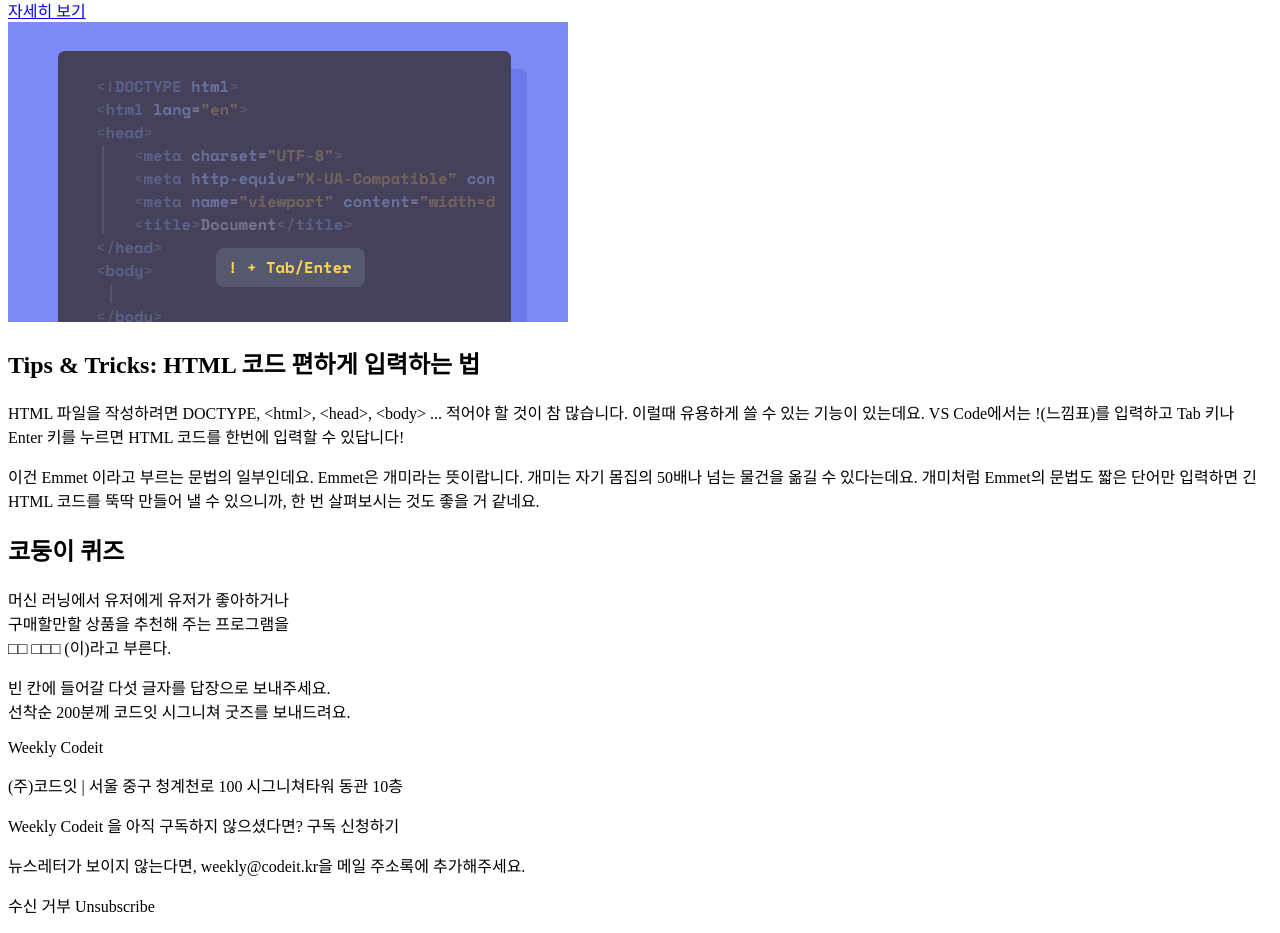
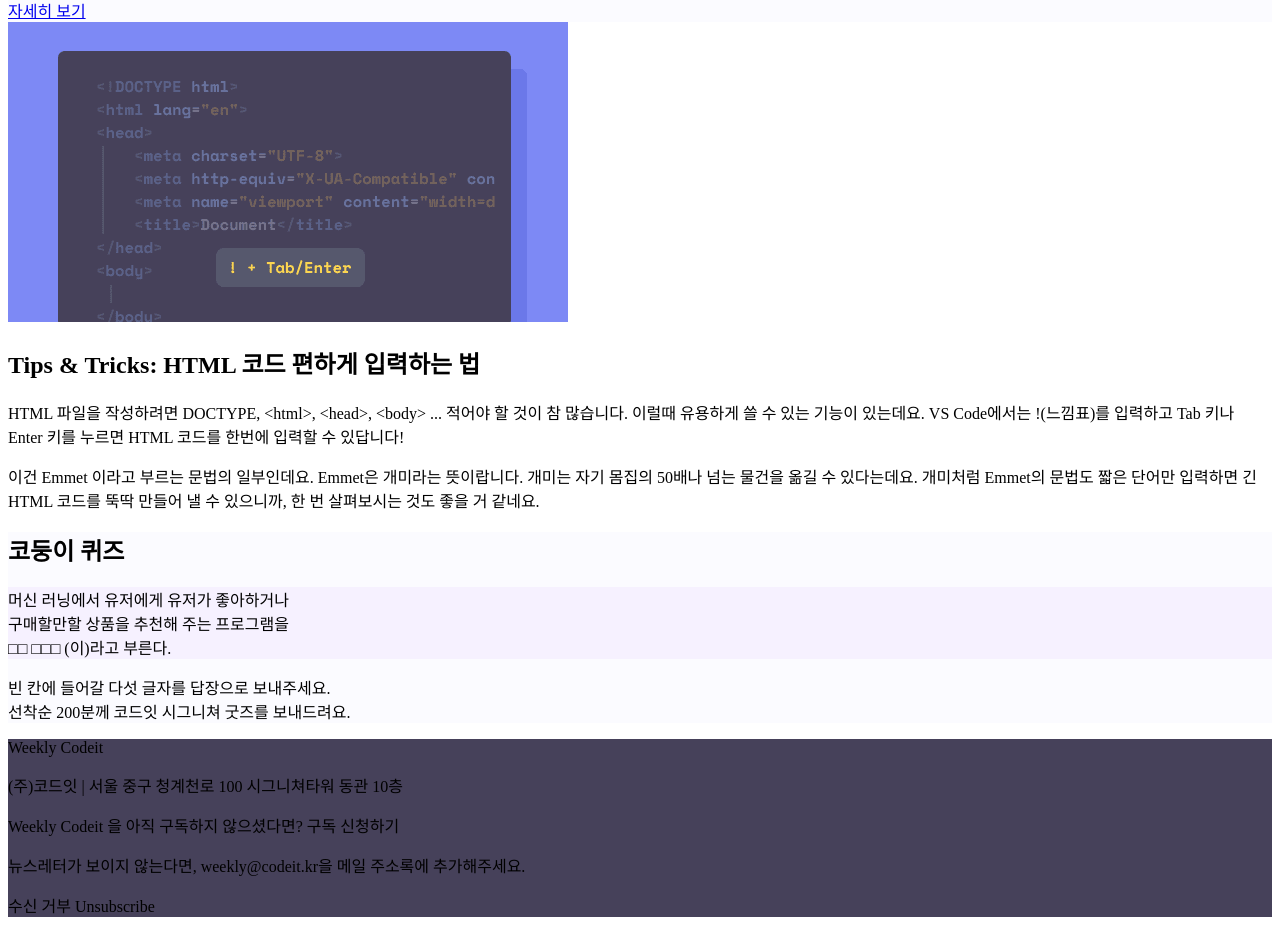
Before and after one commit to songchanho97/WebStudy, a plain HTML site: page index.html in a window 1280 px wide. Shown: the part 1088-2021 px from the top of the page. Drawn offline with Linux system fonts and the light colour scheme.

Commit message:
backgroundcolor

```diff
--- a/index.html
+++ b/index.html
@@ -5,7 +5,7 @@
     <meta charset="utf-8">
   </head>
   <body>
-    <div>
+    <div style="background-color: #7542e0">
         <h1>Weekly <span>Codeit</span></h1>
         <p>금요일에 만나는 코딩 한 스푼</p>
     </div>
@@ -25,7 +25,7 @@
           자세히 보기
         </a>
     </div>
-   <div>
+   <div style="background-color: #fbfbff;">
     <img src="thumbnail-machine-learning.png">
     <h2>머신 러닝을 통한 추천 시스템 (내용 기반, 협업 필터링)</h2>
     <p>
@@ -59,9 +59,9 @@
         수 있으니까, 한 번 살펴보시는 것도 좋을 거 같네요.
         </p>
     </div>
-    <div>
+    <div style="background-color: #fbfbff;">
         <h2>코둥이 퀴즈</h2>
-        <p>
+        <p style="background-color: #f6f1ff;">
           머신 러닝에서 유저에게 유저가 좋아하거나<br>
           구매할만할 상품을 추천해 주는 프로그램을<br>
           □□ □□□ (이)라고 부른다.
@@ -71,7 +71,7 @@
           선착순 200분께 코드잇 시그니쳐 굿즈를 보내드려요.
         </p>
     </div>
-   <div>
+   <div style="background-color: #46415a;">
     <p>Weekly Codeit</p>
     <p>(주)코드잇 | 서울 중구 청계천로 100 시그니쳐타워 동관 10층</p>
     <p>Weekly Codeit 을 아직 구독하지 않으셨다면? 구독 신청하기</p>
```
